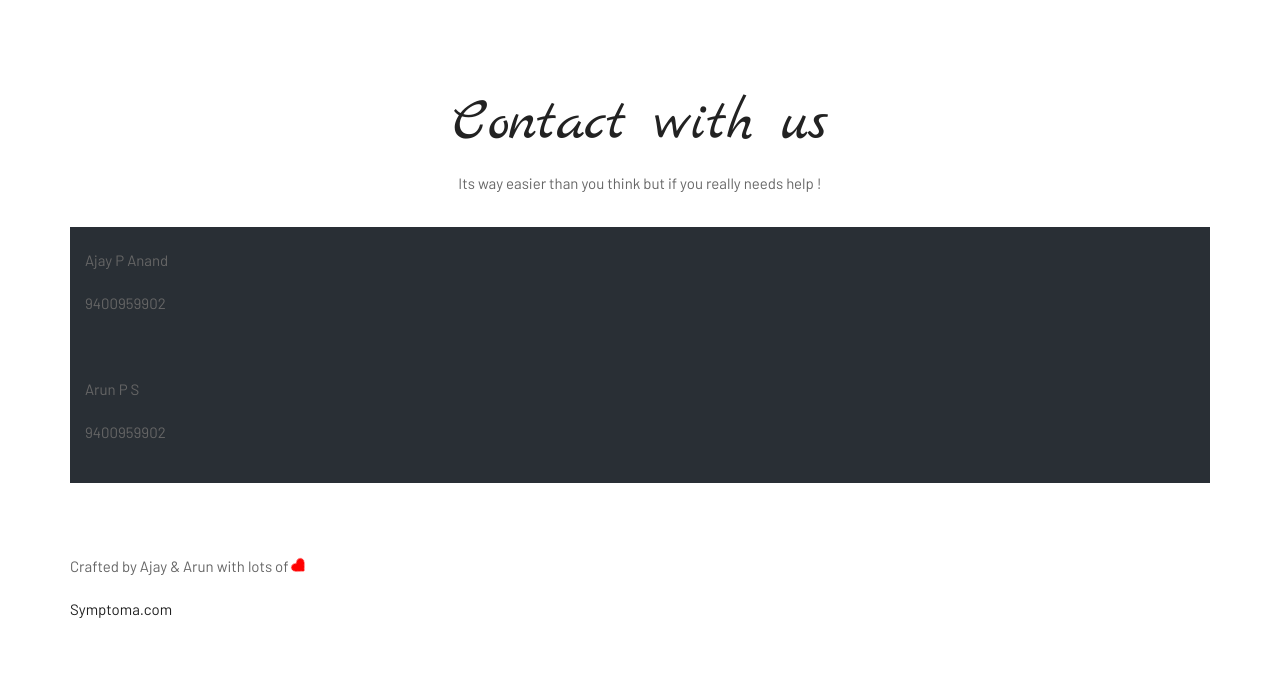
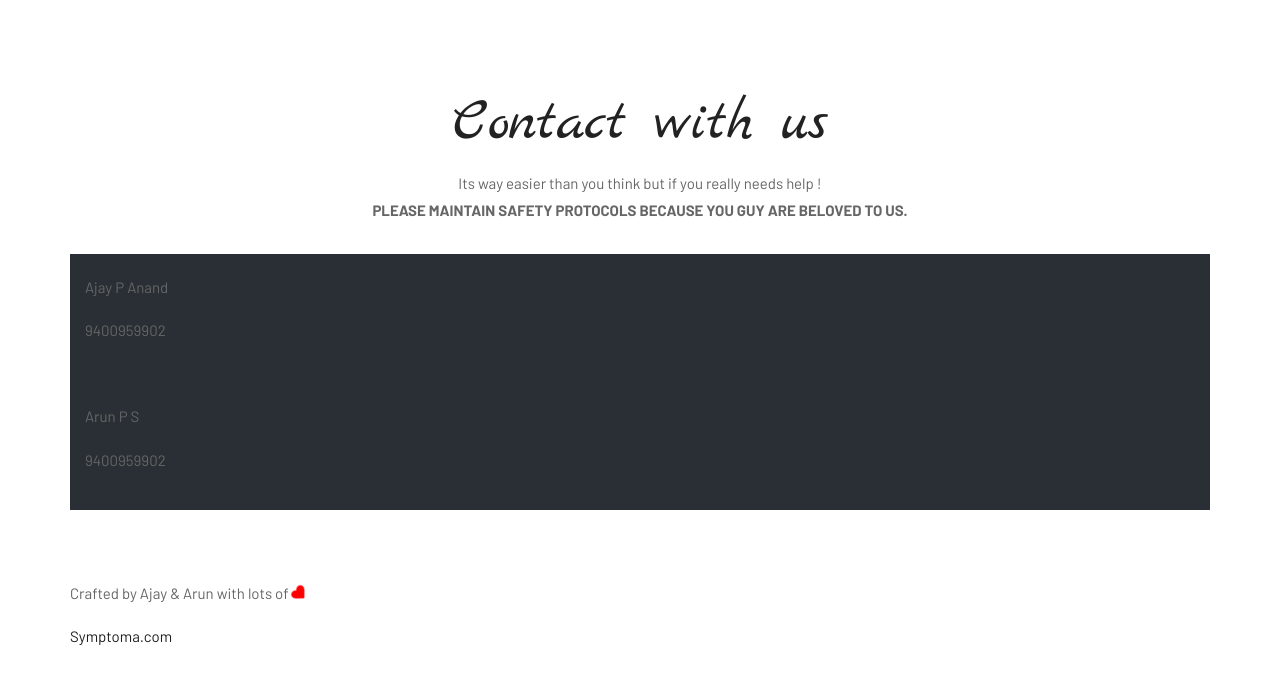
Before and after one commit to jaaru23/Unni-wedding, a plain HTML site: page index.html in a window 1280 px wide. Shown: the part 6021-6705 px from the top of the page. Drawn offline with Linux system fonts and the light colour scheme.

Commit message:
Updated the description in Contact Us section

```diff
--- a/index.html
+++ b/index.html
@@ -483,7 +483,10 @@
 					<div class="title-box">
 						<h2>Contact with us</h2>
 						<a name="contact-btn"></a>
-						<p>Its way easier than you think but if you really needs help !</p>
+						<p>Its way easier than you think but if you really needs help !
+						<br>
+							<strong>PLEASE MAINTAIN SAFETY PROTOCOLS BECAUSE YOU GUY ARE BELOVED TO US.</strong>
+						</p>
 					</div>
 				</div>
 			</div>
```
